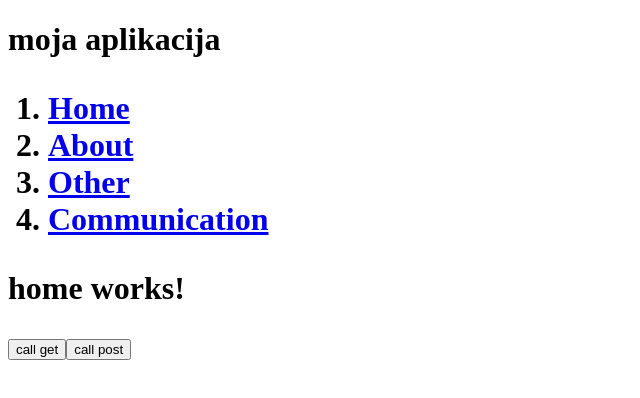
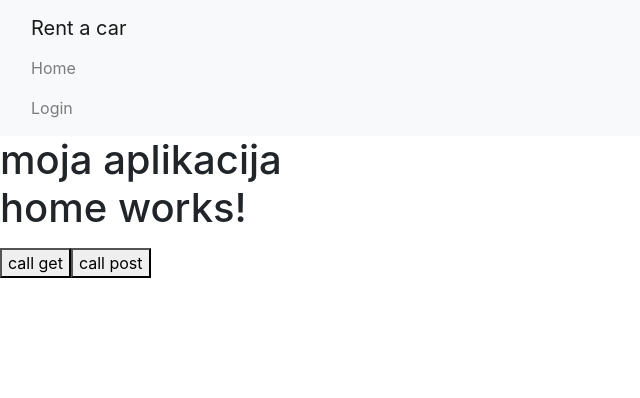
Before and after one commit to djordjepekic/Web-Projekat---frontend, an Angular app: page /home in a window 1280 px wide. Shown: the top 398 px of the page, without its empty margins (0-640 px from the left). Built offline with nearby package versions, Linux system fonts and the light colour scheme.

Commit message:
navbar initial commit

```diff
--- a/angular.json
+++ b/angular.json
@@ -23,6 +23,7 @@
               "src/assets"
             ],
             "styles": [
+              "node_modules/bootstrap/dist/css/bootstrap.min.css",
               "src/styles.css"
             ],
             "scripts": []
--- a/package.json
+++ b/package.json
@@ -20,6 +20,7 @@
     "@angular/platform-browser": "^6.0.3",
     "@angular/platform-browser-dynamic": "^6.0.3",
     "@angular/router": "^6.0.3",
+    "bootstrap": "^4.1.1",
     "core-js": "^2.5.4",
     "rxjs": "^6.0.0",
     "zone.js": "^0.8.26"
--- a/src/app/app.component.html
+++ b/src/app/app.component.html
@@ -1,11 +1,16 @@
+<nav class="navbar navbar-light bg-light" >
+  <div class="container-fluid">
+      <div class="navbar-header">
+          <a class="navbar-brand" href="#">Rent a car</a>
+          <ul class="nav navbar-nav">
+              <li class="nav-item"><a class="nav-link" [routerLink]="['/home']">Home</a></li>
+              <li class="nav-item"><a class="nav-link" [routerLink]="['/login']">Login</a></li>
+          </ul>
+       </div>
+  </div>
+</nav>
 <h1>
   {{title}}
-  <ol>
-    <li><a [routerLink]="['/home']">Home</a></li>
-    <li><a [routerLink]="['/about/1']">About</a></li>
-    <li><a [routerLink]="['/other']">Other</a></li>
-    <li><a [routerLink]="['/communication']">Communication</a></li>
-  </ol>
   <router-outlet></router-outlet>
 </h1>
 <button (click)="callGet()">call get</button>
```
Also changed, not shown: src/app/app.module.ts (+9 -0 lines), 1 other file (tests, documents, lock files or other folders).
